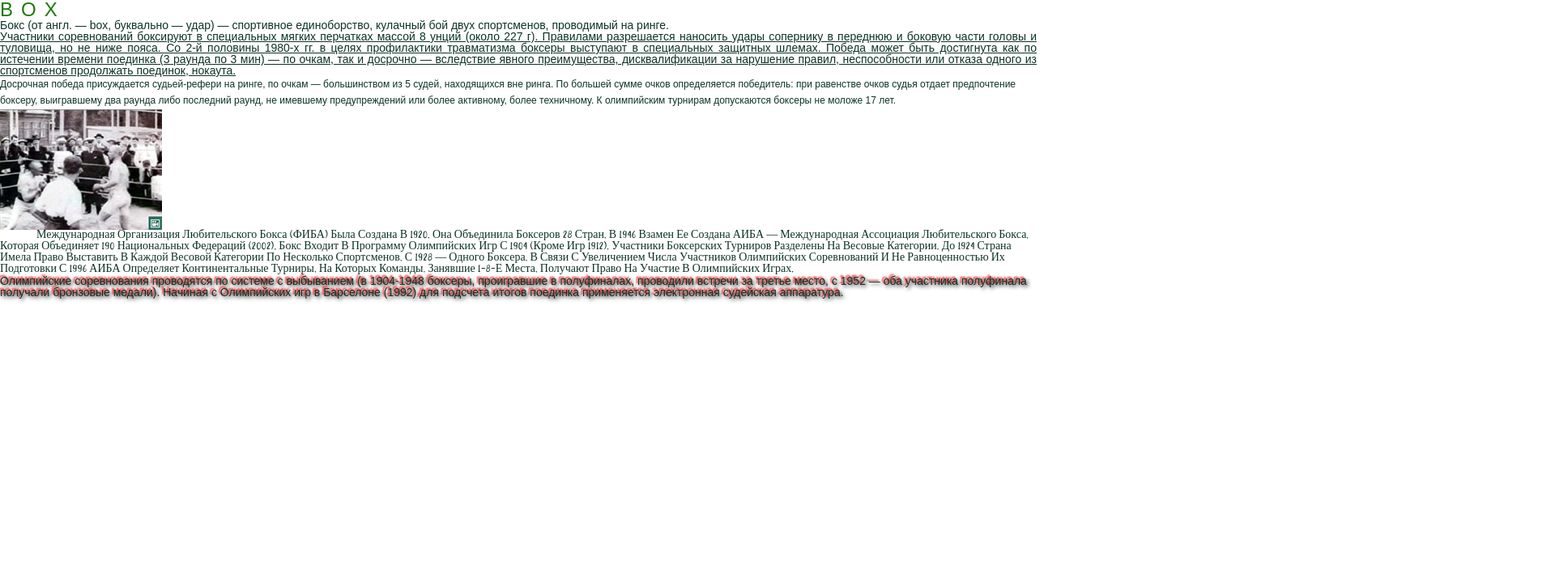
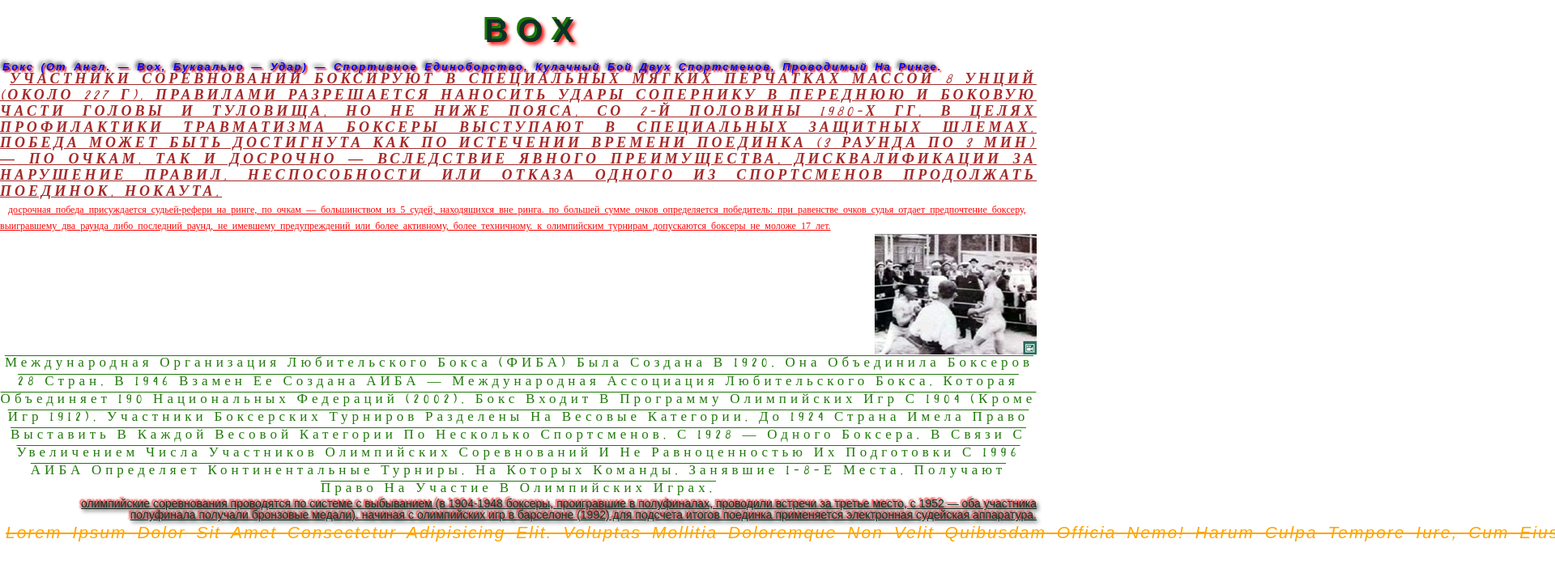
Before and after one commit to pavel-09/lessons, a plain HTML site: page lesson_4/index.html in a window 1280 px wide. Shown: the top 708 px of the page at 81% size, 1920 px wide, since content can reach past the window. Drawn offline with Linux system fonts and the light colour scheme; files whose address does not match are found by name; a web font is replaced by a local one.

Commit message:
Editing lesson4

```diff
--- a/lesson_4/css/style.css
+++ b/lesson_4/css/style.css
@@ -22,46 +22,116 @@
     font-style: normal;
     font-display: swap;
 }
+@font-face {
+	font-family: "jasmine";
+	src: url('..//fonts/jasmine-Regular.woff2') format('woff2'),
+        url('..//fonts/jasmine-Regular.woff') format('woff');
+		font-weight: 700;
+		font-style: normal;
+		font-display: swap;
+}
 body{
 	font-family: "Montserrat", sans-serif ;
 	font-size: 14px;
 	font-weight: 400;
 	color: rgb(13, 50, 38);
+	text-indent: 40px;
+	text-transform: lowercase;
+	text-align: right;
+}
+.title {
+	font-family: "Montserrat", sans-serif;
+	font-size: 40px;
+	font-weight: 900;
+	text-transform: uppercase;
+	text-align: center;
+	letter-spacing: 12px;
+	line-height: 1.9;
+	text-shadow: -3px -3px #1f7909, 3px 3px 4px red;
+
+}
+
+.text {
+	text-decoration: underline;
+	text-shadow: 2px 2px 5px #000, -2px -2px 2px red;
 }
 
 .text1 {
 	font-family: "jasmine";
+	font-size: 17px;
+	font-weight: 500;
+	font-style: normal;
 	text-indent: 45px;
 	text-transform: capitalize;
-
+	text-align: center;
+	text-indent: 2px;
+	line-height: 1.3;
+	text-decoration: overline;
+	letter-spacing: 5px;
+	color:#1f7909;
 }
 
-
-.title {
-	font-size: 24px;
+.text2 {
+	font-family: "jasmine";
+	font-weight: 700;
+	font-size: 18px;
+	font-style: oblique;
+	line-height: 1.1;
+	text-align: justify;
+	text-indent: 4px;
+	word-spacing: 2px;
+	text-decoration: underline;
+	text-indent: 12px;
+	letter-spacing: 4px;
 	text-transform: uppercase;
-	letter-spacing: 10px;
+	color:brown;
 }
 
-.title {
-	/* color: green; */
-	color: #1f7909;
-	/* color: rgba(55, 168, 51, 0.5); - прозорість */
+.text3 {
+	font-family: "jasmie";
+	font-weight: 500;
+	font-size: 12px;
+	font-style: normal;
+	line-height: 1.7;
+	text-align:left;
+	text-indent: 10px;
+	letter-spacing: normal;
+	white-space:  normal;
+	word-spacing: 3px;
+	text-align: left;
+	text-decoration: underline;
+	text-transform: lowercase;
+	color:red;
+}
+.text4 {
+	font-family: "Montserrat", sans-serif ;
+	font-size: 21px;
+	line-height: 1.4;
+	font-weight: 200;
+	font-style: oblique;
+	text-indent: 7px;
+	letter-spacing: 2px;
+	white-space:nowrap;
+	word-spacing: 5px;
+	text-align: justify;
+	text-decoration: line-through;
+	text-transform: capitalize;
+	color:orange;
 }
 
-
-.text2 {
+.text5 {
+	font-family: "Montserrat", sans-serif ;
+	font-size: 13px;
+	line-height: 1.1;
+	font-weight: 600;
+	font-style: oblique;
+	text-indent: 3px;
+	letter-spacing: 2px;
+	white-space:none;
+	word-spacing: 3px;
 	text-align: justify;
-	text-decoration: underline;
+	text-decoration: none;
+	text-transform: capitalize;
+	color:blue;
+	text-shadow: -2px -2px 5px #000, 2px 2px 2px red;
 }
-
-
-.text {
-	text-shadow: 2px 2px 5px #000, -2px -2px 2px red;
-}
-
-
-.text3 {
-	font-size: 12px;
-	line-height: 1.7;
-}
--- a/lesson_4/index.html
+++ b/lesson_4/index.html
@@ -11,9 +11,11 @@
 <body>
 	<h1 class="title">box</h1>
 	<div>
-		Бокс (от англ. — box, буквально — удар) — спортивное единоборство, кулачный бой двух спортсменов, проводимый
-		на
-		ринге.
+		<div class="text5">
+			Бокс (от англ. — box, буквально — удар) — спортивное единоборство, кулачный бой двух спортсменов, проводимый
+			на
+			ринге.
+		</div>
 		<div class="text2">Участники соревнований боксируют в специальных мягких перчатках массой 8 унций (около 227 г).
 			Правилами разрешается наносить удары сопернику в переднюю и боковую части головы и туловища, но не ниже
 			пояса. Со
@@ -60,6 +62,10 @@
 			подсчета итогов поединка
 			применяется электронная судейская аппаратура.
 		</div>
+		<div class="text4">Lorem ipsum dolor sit amet consectetur adipisicing elit. Voluptas mollitia doloremque non
+			velit quibusdam
+			officia nemo! Harum culpa tempore iure, cum eius totam. Nulla officia autem eligendi repudiandae id natus
+			doloribus placeat quaerat. Veniam atque reiciendis, optio eius beatae impedit?</div>
 
 	</div>
 </body>
--- a/lesson_4_zadanie/lesson_4/css/reset.css
+++ /dev/null
@@ -1,44 +0,0 @@
-*,
-*::before,
-*::after {
-	padding: 0;
-	margin: 0;
-	border: 0;
-	box-sizing: border-box;
-}
-a {
-	text-decoration: none;
-	color: inherit;
-}
-li {
-	list-style: none;
-}
-img {
-	vertical-align: top;
-}
-h1,
-h2,
-h3,
-h4,
-h5,
-h6 {
-	font-weight: inherit;
-	font-size: inherit;
-}
-html,
-body {
-	height: 100%;
-	line-height: 1;
-}
-textarea,
-button,
-input {
-	font-weight: inherit;
-	font-size: inherit;
-	color: inherit;
-	font-family: inherit;
-}
-button {
-	cursor: pointer;
-	background-color: inherit;
-}
--- a/lesson_4_zadanie/lesson_4/css/style.css
+++ /dev/null
@@ -1,229 +0,0 @@
-/* ----------------- */
-/* --RESET STYLES--- */
-/* ----------------- */
-@import url("reset.css");
-
-/* ====================== ШРИФТИ =============================== */
-
-/*----------------- Підключення шрифтів ----------------------- */
-
-/* Google Fonts */
-@import url(https://fonts.googleapis.com/css?family=Poppins:300,500,700&display=swap);
-
-/* Підключення вручну */
-
-@font-face {
-	font-family: "Circular Std";
-	src: url("/fonts/CircularStd-Bold.woff2") format("woff2"), url("../fonts/CircularStd-Bold.woff") format("woff");
-	font-weight: 700;
-	font-style: normal;
-	font-display: swap;
-}
-
-@font-face {
-	font-family: "Circular Std";
-	src: url("../fonts/CircularStd-Book.woff2") format("woff2"), url("../fonts/CircularStd-Book.woff") format("woff");
-	font-weight: 500;
-	font-style: normal;
-	font-display: swap;
-}
-
-body {
-	font-family: "Poppins", sans-serif; /* Times New Roman  за замовченням */
-	font-size: 14px; /* 16 за замовченням */
-	font-weight: 300; /* 400 (Regular) за замовченням */
-	color: #6c757d; /* #000000 (чорний) за замовченням */
-}
-
-/* -------- CSS-властивості шрифтів ------------ */
-
-/*
-Встановлює родину шрифту
-font-family: "Ім'я шрифту", "Ім'я шрифту", тип шрифту;
-успадковується
-
-Типи шрифтів:
-serif — шрифт з зарубками (засічками)
-sans-serif — рублений (без зарубок)
-cursive - курсивні шрифти
-fantasy — декоративні
-monospace — моноширинні
-*/
-/*
-.title {
-	font-family: "Circular Std", sans-serif;
-}
-*/
-/*
-Встановлює розмір шрифту
-font-size: цифрове значення одиниця виміру;
-(за замовчунням 16px, якщо в браузері не вказано іншого)
-успадковується
-*/
-.title {
-	font-size: 24px;
-}
-
-/*
-Встановлює стиль шрифту
-font-style: назва стилю;
-успадковується
-
-normal (за замовчуванням) - звичайний (не змінений, стандартний) стиль
-italic - курсив
-oblique - нахилення літер
-*/
-/*
-.title {
-	font-style: italic;
-}
-.text {
-}*
-*/
-
-/*
-Встановлює насиченість (товщину) шрифту
-font-weight: цифрове значення або значення словом (словесне);
-успадковується
-
-100 - thin
-300 - light
-400 - Regular (normal) (за замовчуванням)
-500 - medium
-600 - semibold
-700 - bold
-900 - black
-*/
-/*
-.title {
-	font-weight: 700;
-}
-*/
-/* -------- CSS-властивості тексту ------------ */
-/*
-Встановлює колір тексту
-color: слово або код кольору;
-успадковується
-*/
-.title {
-	/* color: green; */
-	color: #1f7909;
-	/* color: rgba(55, 168, 51, 0.5); - прозорість */
-}
-
-/*
-Встановлює вирівнювання тексту
-(та рядкових, блочно-рядкових елементів)
-text-align: значення;
-успадковується (текстом)
-
-center - вирівнює по центру
-left - вирівнює по лівому краю
-right - вирівнює по правому краю
-justify - вирівнює текст по ширині об'єкту в якому він знаходиться
-автоматично змінюючи пробіли між словами
-*/
-/*
-.text {
-	text-align: center;
-}
-*/
-
-/*
-Додає тексту певне оформлення
-text-decoration: значення;
-line-through - закреслює текст
-overline - лінія над текстом
-underline - лінія під текстом
-none - (за замовченням) відміняє змінений раніше параметр
-*/
-/*
-.text {
-	text-decoration: line-through;
-}
-*/
-/*
-Додає тексту тінь
-text-shadow: горизонтальне_зміщення вертикальне_зміщення розмір колір;
-успадковується (текстом)
-Може бути мульти-тінь (значення через кому - text-shadow: 2px 2px 5px #000, 5px -2px 10px red;)
-*/
-/*
-.text {
-	text-shadow: 2px 2px 5px #000, -2px -2px 2px red;
-}
-*/
-/*
-Встановлює тип (регістр) літер (прописні або заглавні)
-text-transform: значення;
-успадковується (текстом)
-capitalize - кожне слово починається з заглавної літери
-lowercase - усі літери прописні (нижній регістр)
-uppercase - усі літери заглавні (верхній регістр)
-none - (за замовчунням) не змінює (або відмініє) значення
-*/
-/*
-.title {
-	text-transform: uppercase;
-}
-.text {
-}
-*/
-/*
-
-Визначає міжрядковий інтервал (відстань) (висота рядка)
-line-height: значення;
-Перевести пікселі в частини:
-значення line-height поділити на значення font-size
-успадковується (текстом, лише якщо задані частини)
-*/
-/*
-.text {
-	font-size: 12px;
-	line-height: 1.7;
-}
-*/
-/*
-Червоний рядок. Встановлює відступ зліва у першого рядка тексту
-text-indent: значення;
-успадковується (текстом)
-*/
-/*
-.text {
-	text-indent: 20px;
-}
-*/
-/*
-Встановлює інтервал між літерами (символами)
-letter-spacing: значення;
-успадковується (текстом)
-*/
-/*
-.title {
-	text-align: center;
-	text-transform: uppercase;
-	letter-spacing: 10px;
-}
-*/
-/*
-Керує поведінкою пробілів між словами
-white-space: значення;
-nowrap - забороняє переніс рядка
-normal - (за замовчунням) не змінює (або відмініє) значення
-успадковується (текстом)
-*/
-/*
-.text {
-	white-space: nowrap;
-}
-*/
-/*
-Встановлює інтервал між словами
-word-spacing: значення;
-успадковується (текстом)
-*/
-/*
-.text {
-	word-spacing: 10px;
-}
-*/
```
Also changed, not shown: lesson_4_zadanie/lesson_4/index.html (deleted, +0 -17 lines), lesson_4_zadanie/lesson_4/fonts/CircularStd-Bold.woff (deleted), lesson_4_zadanie/lesson_4/fonts/CircularStd-Bold.woff2 (deleted), lesson_4_zadanie/lesson_4/fonts/CircularStd-Book.woff (deleted), lesson_4_zadanie/lesson_4/fonts/CircularStd-Book.woff2 (deleted), lesson_4_zadanie/lesson_4/img/01.png (deleted).
